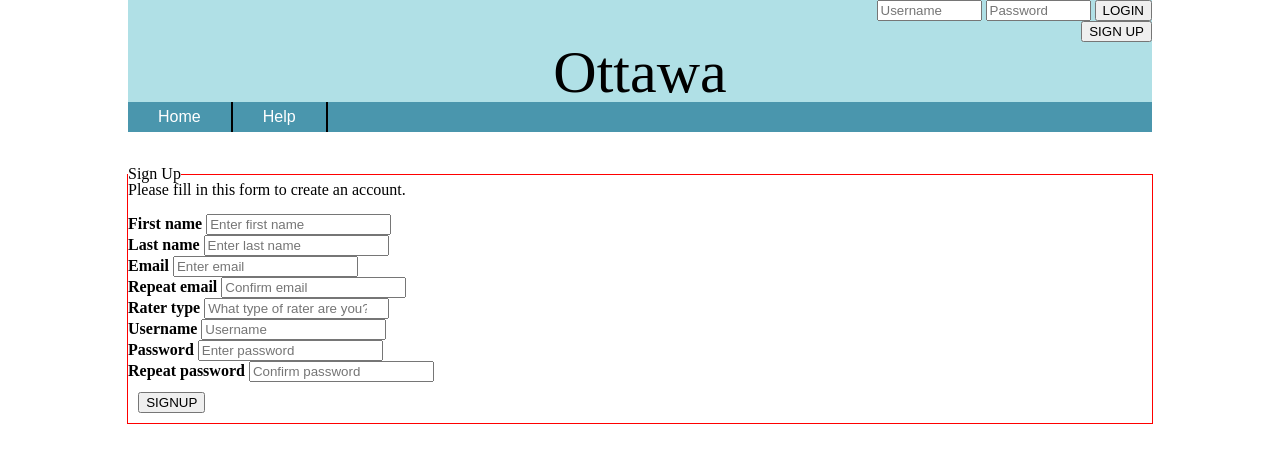
After one commit to Steve556/Restaurant-Rater-Website, a PHP site: page /databaseForm.php in a window 1280 px wide. The commit adds this page. Shown: the top 463 px of the page. Run offline with PHP 8.4, Linux system fonts and the light colour scheme.

Commit message:
Started with control box, making forms to be able to add to datahbase.

```diff
--- a/database.php
+++ b/database.php
@@ -5,8 +5,6 @@
 	$sqldata = pg_query($conn, $sqlget) or die('error getting data');
 
 	echo "
-			<br>
-			<br>
 			<table class='wrapper databaseTable'>
 				<thead>
 					<tr>
--- /dev/null
+++ b/databaseForm.php
@@ -0,0 +1,46 @@
+<?php
+    include_once 'header.php';
+
+    $url = "http://".$_SERVER['HTTP_HOST'].$_SERVER['REQUEST_URI'];
+
+    if(isset($_SESSION['id'])){
+        echo "<p style='text-align: center;margin-top:10px; color: red; text-decoration:underline;'>You are already logged in!</p>";
+    } else {
+        echo "
+			<div class='form'>
+				<form action='includes/signup.inc.php' method='POST'>
+					<fieldset class='wrapper field_set'>
+					<legend>Sign Up</legend>
+					<p>Please fill in this form to create an account.</p><br>
+					<label for='first'><b>First name</b></label>
+					<input type='text' name='first' placeholder='Enter first name'><br>
+					<label for='last'><b>Last name</b></label>
+					<input type='text' name='last' placeholder='Enter last name'><br>
+					<label for='email1'><b>Email</b></label>
+					<input type='text' name='email1' placeholder='Enter email'><br>
+					<label for='email2'><b>Repeat email</b></label>
+					<input type='text' name='email2' placeholder='Confirm email'><br>
+					<label for='type'><b>Rater type</b></label>
+					<input list='raterType' name='type' placeholder='What type of rater are you?'><br>
+					<datalist id='raterType'>
+						<option value='Blog'>
+						<option value='Online'>
+						<option value='Food Critic'>
+					</datalist>
+					<label for='uid'><b>Username</b></label>
+					<input type='text' name='uid' placeholder='Username'><br>
+					<label for='pwd1'><b>Password</b></label>
+					<input type='password' name='pwd1' placeholder='Enter password'><br>
+					<label for='pwd2'><b>Repeat password</b></label>
+					<input type='password' name='pwd2' placeholder='Confirm password'><br>
+					<button type='submit' style='margin: 1%;'>SIGNUP</button>
+					</field_set>
+				</form>
+			</div>	";
+			if (strpos($url, 'error=empty') !== false) {
+				echo "<p style='text-align: center;margin-top:10px; color: red; text-decoration:underline;'>Fill out all the fields!</p>";
+			} else if (strpos($url, 'error=username') !== false) {
+				echo "<p style='text-align: center;margin-top:10px; color: red; text-decoration:underline;'>Username already exists</p>";
+			}
+    }
+?>
--- a/header.php
+++ b/header.php
@@ -69,4 +69,6 @@
 
 		</header>
 	</body>
+	<br>
+	<br>
 </html>
--- a/includes/signup.inc.php
+++ b/includes/signup.inc.php
@@ -1,6 +1,6 @@
 <?php
 
-include '../dbh.php';
+include_once '../dbh.php';
 
 $firstname = $_POST['first'];
 $lastname = $_POST['last'];
--- a/index.php
+++ b/index.php
@@ -1,5 +1,6 @@
 <?php
     include_once 'header.php';
+	include_once 'controls.php';
 	include_once 'database.php';
     include_once 'footer.php';
 ?>
--- /dev/null
+++ b/restaurant.php
@@ -0,0 +1 @@
+<?php
--- a/stylesheet.css
+++ b/stylesheet.css
@@ -50,15 +50,23 @@ button:hover {
     background-color: #0A96AD;
 }
 
-#signupForm {
+.fillableForm {
 	text-align: center;
 }
 
-#signupForm input {
+.controlBox {
+	text-align: center;
+}
+
+.controlBox button{
+	margin: 10px;
+}
+
+.fillableForm input {
 	margin-bottom: 2%;
 }
 
-#signupForm label {
+.fillableForm label {
 	display: inline-block;
 	width: 140px;
 	text-align: left;
```
Also changed, not shown: controls.php (added, +68 -0 lines), includes/addRestaurant.inc.php (added, +32 -0 lines), signup.php (+4 -4 lines), sql/sqlmethods.php (added).
